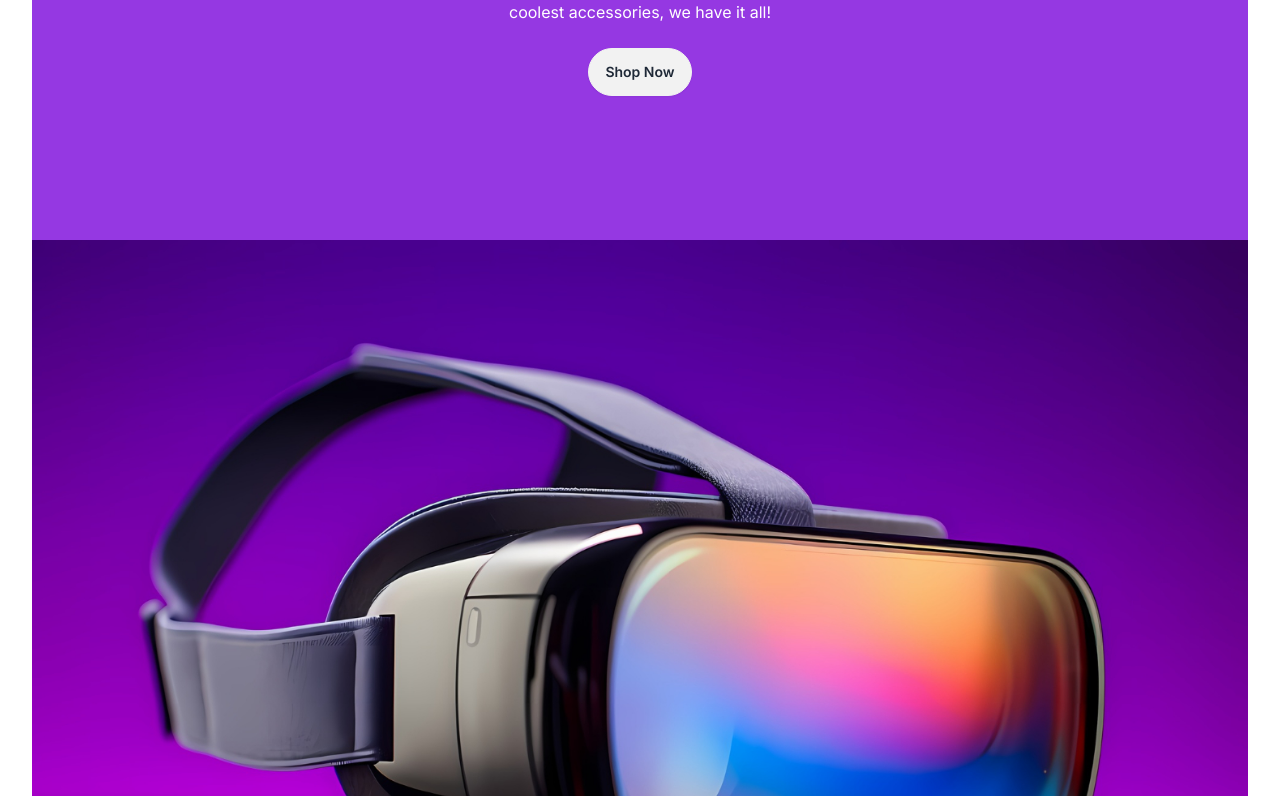
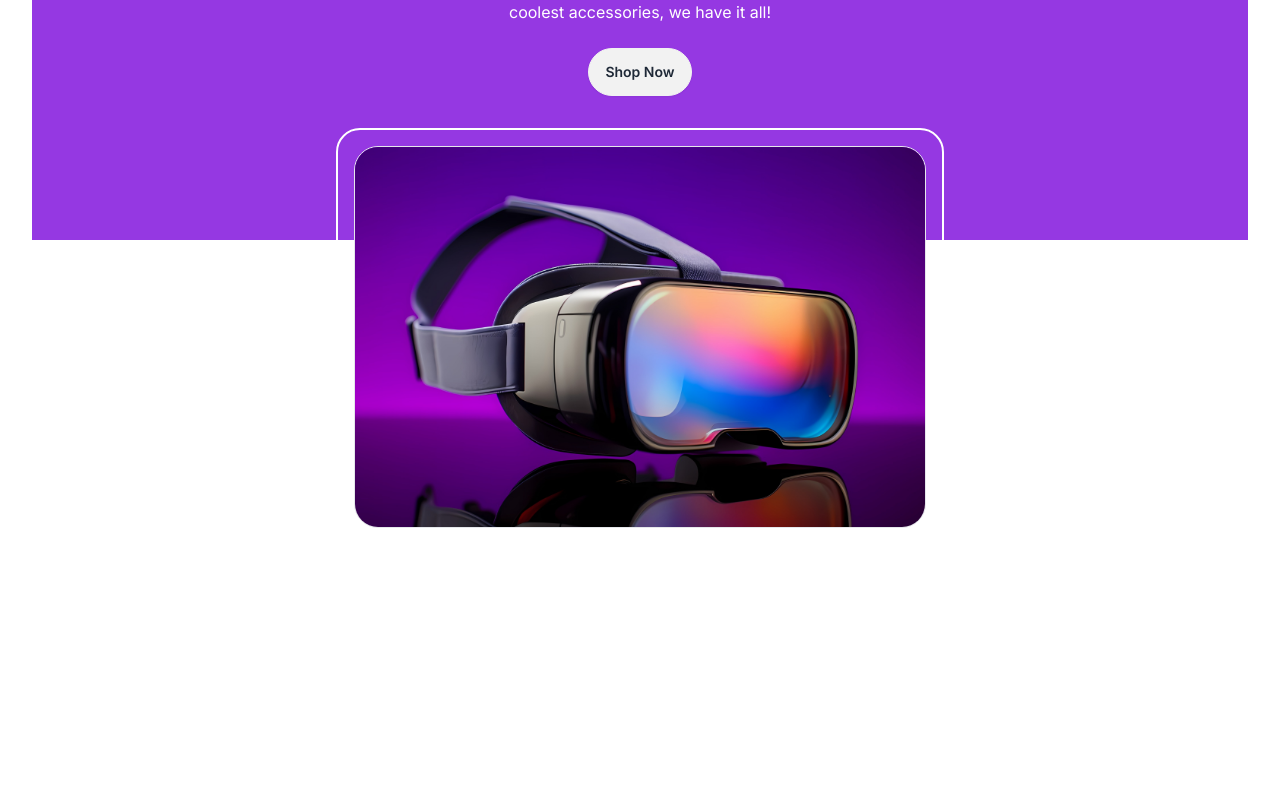
Before and after one commit to programming-hero-web-course-4/b10a8-gadget-heaven-NuraidaKashmin, a React (Vite) app: page / in a window 1280 px wide. Shown: the part 324-1120 px from the top of the page. After the commit the page ends 870 px from the top, so only its background shows below. Built offline with nearby package versions, Linux system fonts and the light colour scheme.

Commit message:
banner section complete

```diff
--- a/src/App.jsx
+++ b/src/App.jsx
@@ -14,7 +14,7 @@ function App() {
         <Outlet/>
       </div>
       {/* Footer */}
-      <Footer></Footer>
+      {/* <Footer></Footer> */}
 
 
     </>
--- a/src/components/Heading.jsx
+++ b/src/components/Heading.jsx
@@ -1,17 +1,15 @@
 /* eslint-disable react/prop-types */
-import Banner from "../../public/assets/banner.jpg"
 
-const Heading = ({ title, subtitle, button }) => {
+const Heading = ({ title, subtitle, button, imageSection }) => {
+
     return (
-        <div className=''>
+        <div className='relative'>
             <div className="flex flex-col w-full justify-center items-center bg-[#9538e2]">
                 <h1 className='text-xl md:text-2xl lg:text-4xl font-bold text-white mb-6 mt-20 w-2/3 text-center'>{title}</h1>
                 <p className='text-xs md:text-base text-white w-2/3 text-center mb-6'>{subtitle}</p>
                 <button className="btn rounded-full mb-36">{button}</button>
             </div>
-            <div>
-                <img src={Banner} alt="banner" />
-            </div>
+            <div>{imageSection}</div>
         </div>
     );
 };
--- a/src/pages/Home.jsx
+++ b/src/pages/Home.jsx
@@ -1,11 +1,18 @@
 import Heading from "../components/Heading";
 
 const Home = () => {
+    const imageSection = (
+        <div className='absolute top-3/4 left-1/2 transform -translate-x-1/2 p-4 border-white border-2 rounded-3xl'>
+            <img className="border rounded-3xl w-full" src='../../public/assets/banner.jpg' alt="banner" />
+        </div>
+    )
+
     return (
         <div>
             {/* Heading */}
-            <Heading title={'Upgrade Your Tech Accessorize with Gadget Heaven Accessories'} subtitle={'Explore the latest gadgets that will take your experience to the next level. From smart devices to the coolest accessories, we have it all!'} button={'Shop Now'} ></Heading>
+            <Heading title={'Upgrade Your Tech Accessorize with Gadget Heaven Accessories'} subtitle={'Explore the latest gadgets that will take your experience to the next level. From smart devices to the coolest accessories, we have it all!'} button={'Shop Now'} imageSection={imageSection}></Heading>
             {/* Dynamic nested component */}
+
 
 
         </div>
```
